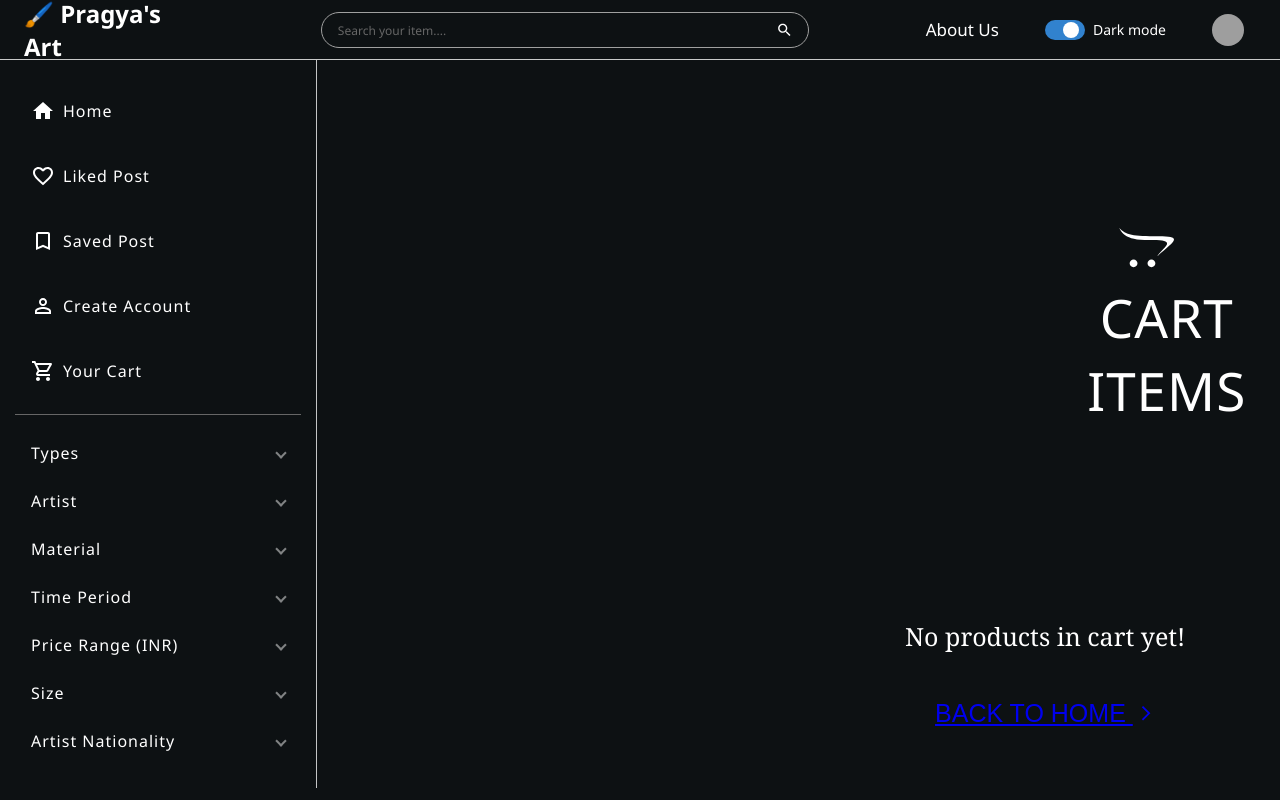
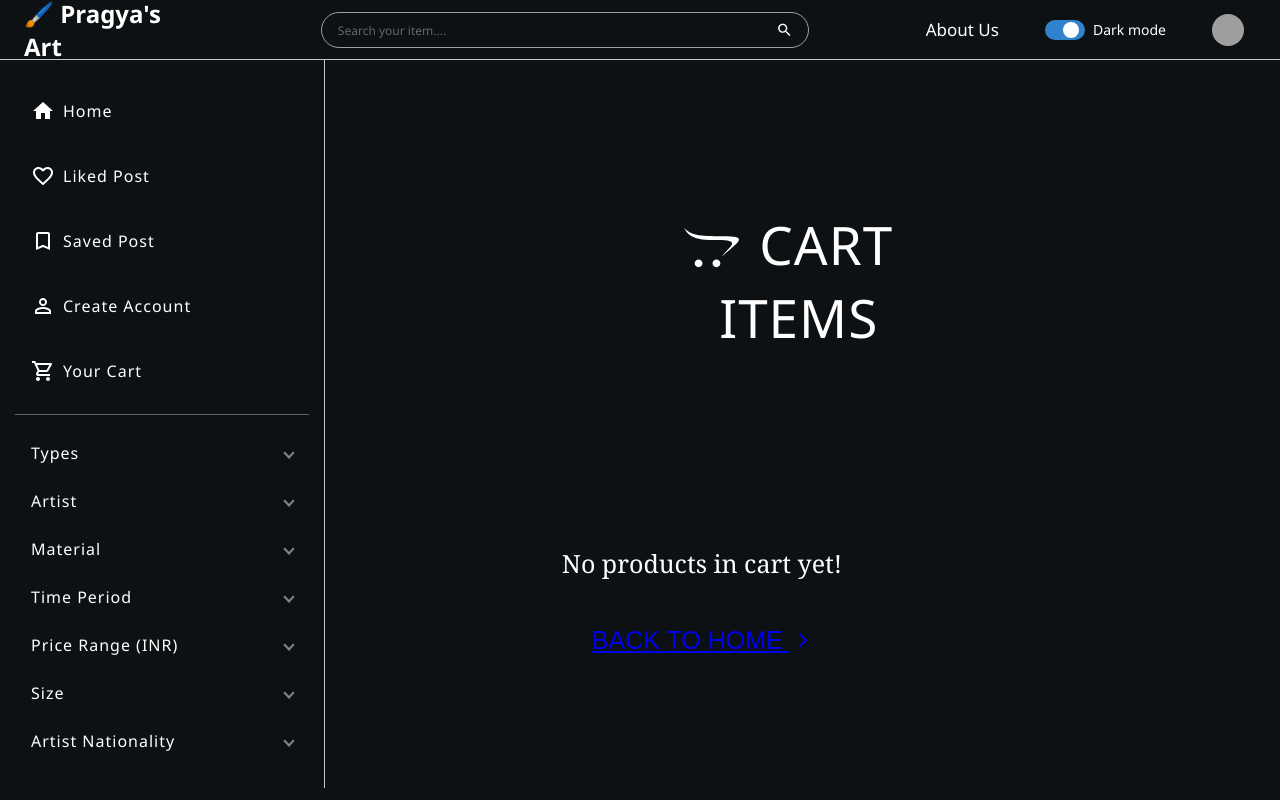
Before and after one commit to Pragyani/art-gallery, a React (Create React App) app: page /add-to-cart in a window 1280 px wide. Built offline with nearby package versions, Linux system fonts and the light colour scheme; grey boxes are pictures that could not be loaded.

Commit message:
removed : margin left from cart-product-list

```diff
--- a/src/pages/CARTPAGE/CartPage.css
+++ b/src/pages/CARTPAGE/CartPage.css
@@ -86,7 +86,6 @@
 
 .cart-products-container .cart-products-list {
     width: 79%;
-    margin-left: 26pc;
 }
 
 .cart-products-list .fluid-post {
```
